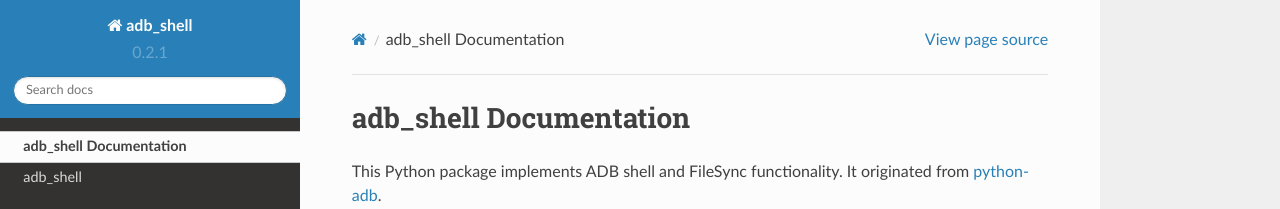
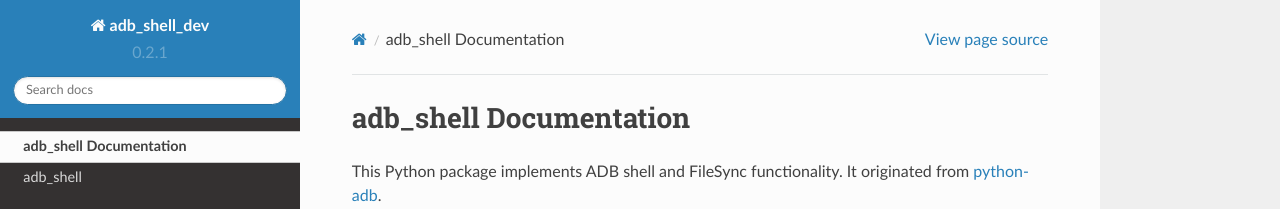
Before and after one commit to JeffLIrion/adb_shell, a Sphinx documentation site: the page built from docs/source/index.rst, in a window 1280 px wide. Shown: the top 209 px of the page. Built offline with Sphinx 7.4.7 and the Read the Docs theme 2.0.0, drawn with Linux system fonts in a browser that asks for light colours.

Commit message:
Rename package from 'adb_shell' to 'adb_shell_dev'

```diff
--- a/docs/source/conf.py
+++ b/docs/source/conf.py
@@ -21,7 +21,7 @@ import sphinx_rtd_theme
 
 # -- Project information -----------------------------------------------------
 
-project = 'adb_shell'
+project = 'adb_shell_dev'
 copyright = '2020, Jeff Irion and contributors'
 author = 'Jeff Irion'
 
@@ -149,7 +149,7 @@ latex_documents = [
 # One entry per manual page. List of tuples
 # (source start file, name, description, authors, manual section).
 man_pages = [
-    (master_doc, 'adb_shell', 'ADB Shell Documentation',
+    (master_doc, 'adb_shell_dev', 'ADB Shell Documentation',
      [author], 1)
 ]
 
--- a/setup.py
+++ b/setup.py
@@ -4,15 +4,15 @@ with open('README.rst') as f:
     readme = f.read()
 
 setup(
-    name='adb_shell',
+    name='adb_shell_dev',
     version='0.2.1',
     description='A Python implementation of ADB with shell and FileSync functionality.',
     long_description=readme,
     keywords=['adb', 'android'],
-    url='https://github.com/JeffLIrion/adb_shell',
+    url='https://github.com/JeffLIrion/adb_shell_dev',
     author='Jeff Irion',
     author_email='jefflirion@users.noreply.github.com',
-    packages=['adb_shell', 'adb_shell.auth', 'adb_shell.transport'],
+    packages=['adb_shell_dev', 'adb_shell_dev.auth', 'adb_shell_dev.transport'],
     install_requires=['cryptography', 'pyasn1', 'rsa'],
     tests_require=['pycryptodome', 'libusb1>=1.0.16'],
     extras_require = {'usb': ['libusb1>=1.0.16'], 'async': ['aiofiles>=0.4.0']},
```
Also changed, not shown: 4 other files.
